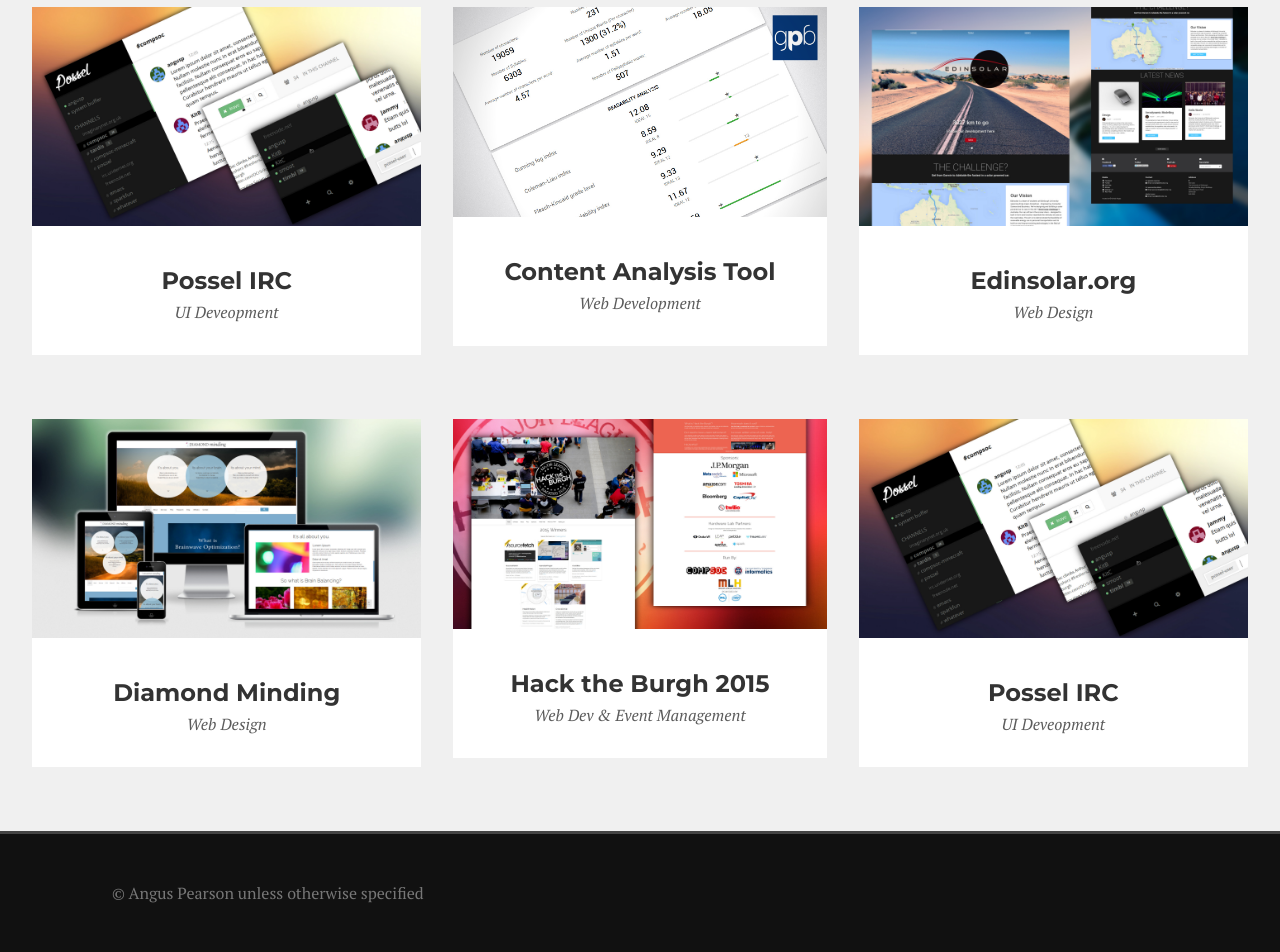
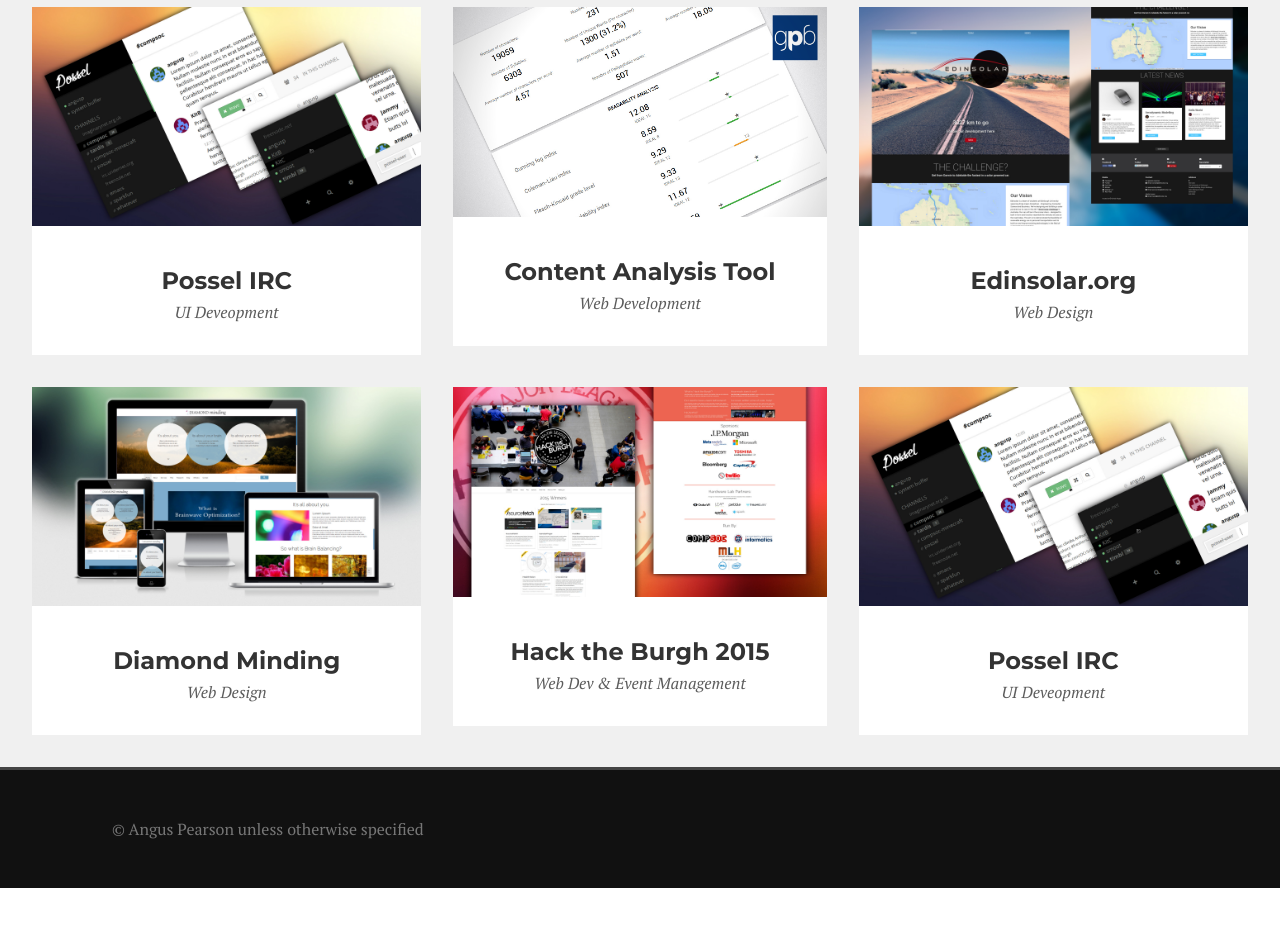
Before and after one commit to AngusP/AngusP.github.io, a Jekyll site: the page built from index.html, in a window 1280 px wide. Shown: the part 1063-2015 px from the top of the page. Built offline with Jekyll 4.4.1, drawn with Linux system fonts in a browser that asks for light colours; nearby versions of some CDN libraries; the list of posts is cut into pages by our own code; after the commit the page ends 1951 px from its top, so only the background shows below that.

Commit message:
Further style tweaks, theme colour added

```diff
--- a/_includes/html-head.html
+++ b/_includes/html-head.html
@@ -4,6 +4,7 @@
     <title>{{ site.title }}</title>
 
     <meta name="viewport" content="width=device-width, initial-scale=1">
+    <meta name="theme-color" content="#fed136">
 
     <link rel="stylesheet"
           href="https://fonts.googleapis.com/css?family=Montserrat:400,700|PT+Serif:400,400italic,700|Pacifico"
--- a/css/style.css
+++ b/css/style.css
@@ -59,9 +59,11 @@
     Columns are all the same height in each row
 ***/
 
+.col { padding-top: 2em; }
+
 @media (min-width: 60rem) {
     .row { width: 100%; display: table; table-layout: fixed; }
-    .col { display: table-cell; vertical-align: top; padding-right: 1em; }
+    .col { display: table-cell; vertical-align: top; padding-right: 1em; padding-top: 0;}
     .col+.col { padding: 0 1em; }
     .col:last-child { padding-right: 0; }
 }
@@ -85,7 +87,7 @@
 }
 
 .card {
-    margin: 2em 0;
+    margin-top: 2em;
     min-height: 4rem;
     background: #FFF;
     color: #333;
```
